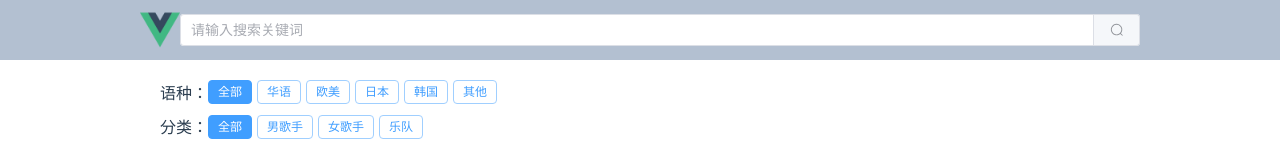
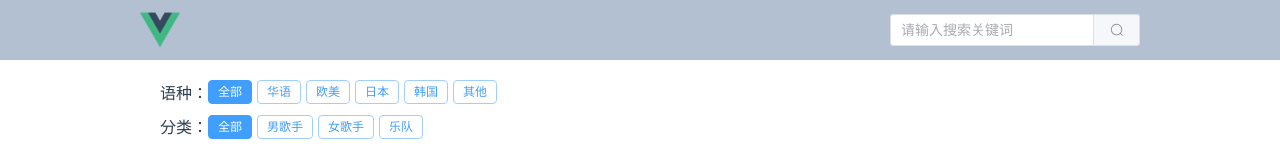
Before and after one commit to davidkoojohn/music-vue, a Vue app: page /#/ in a window 1280 px wide. Shown: the top 147 px of the page. Built offline with nearby package versions, Linux system fonts and the light colour scheme; no server answers.

Commit message:
add search component

```diff
--- a/auto-imports.d.ts
+++ /dev/null
@@ -1,6 +0,0 @@
-// Generated by 'unplugin-auto-import'
-// We suggest you to commit this file into source control
-declare global {
-  const ElDivider: typeof import('element-plus/es')['ElDivider']
-}
-export {}
--- a/package.json
+++ b/package.json
@@ -10,12 +10,14 @@
     "@element-plus/icons-vue": "^0.2.7",
     "axios": "^0.25.0",
     "element-plus": "^2.0.1",
+    "lodash": "^4.17.21",
     "pinia": "^2.0.11",
     "qs": "^6.10.3",
     "vue": "^3.2.25",
     "vue-router": "^4.0.12"
   },
   "devDependencies": {
+    "@types/lodash": "^4.14.178",
     "@vitejs/plugin-vue": "^2.0.0",
     "typescript": "^4.4.4",
     "unplugin-auto-import": "^0.5.11",
--- a/src/components/HelloWorld.vue
+++ /dev/null
@@ -1,52 +0,0 @@
-<script setup lang="ts">
-import { ref } from 'vue'
-
-defineProps<{ msg: string }>()
-
-const count = ref(0)
-</script>
-
-<template>
-  <h1>{{ msg }}</h1>
-
-  <p>
-    Recommended IDE setup:
-    <a href="https://code.visualstudio.com/" target="_blank">VSCode</a>
-    +
-    <a href="https://github.com/johnsoncodehk/volar" target="_blank">Volar</a>
-  </p>
-
-  <p>See <code>README.md</code> for more information.</p>
-
-  <p>
-    <a href="https://vitejs.dev/guide/features.html" target="_blank">
-      Vite Docs
-    </a>
-    |
-    <a href="https://v3.vuejs.org/" target="_blank">Vue 3 Docs</a>
-  </p>
-
-  <button type="button" @click="count++">count is: {{ count }}</button>
-  <p>
-    Edit
-    <code>components/HelloWorld.vue</code> to test hot module replacement.
-  </p>
-</template>
-
-<style scoped>
-a {
-  color: #42b983;
-}
-
-label {
-  margin: 0 0.5em;
-  font-weight: bold;
-}
-
-code {
-  background-color: #eee;
-  padding: 2px 4px;
-  border-radius: 4px;
-  color: #304455;
-}
-</style>
--- /dev/null
+++ b/src/components/SearchComponent.vue
@@ -0,0 +1,43 @@
+<template>
+  <el-autocomplete
+    class="search"
+    placeholder="请输入搜索关键词"
+    v-model="state"
+    :fetch-suggestions="fetchSuggestions"
+    @select="handleSelect"
+    @keydown.enter="handleSearch"
+  >
+    <template #append>
+      <el-button
+        :icon="Search"
+        @click="handleSearch"
+      />
+    </template>
+  </el-autocomplete>
+</template>
+
+<script setup lang="ts">
+import { ref, toRefs } from 'vue'
+import { Search } from "@element-plus/icons-vue"
+
+const state = ref('')
+
+const props = defineProps<{
+  fetchSuggestions: () => void
+}>()
+
+const { fetchSuggestions } = toRefs(props)
+
+const emit = defineEmits(["onSearch", "onSelect"])
+const handleSearch = () => {
+  emit("onSearch", state.value)
+}
+
+const handleSelect = (item: any) => {
+  emit("onSelect", item)
+}
+</script>
+
+<style scoped>
+
+</style>
--- a/src/layouts/Base.vue
+++ b/src/layouts/Base.vue
@@ -5,14 +5,11 @@
         <router-link class="logo" :to="{ name: 'Landing'}">
           <img height="40" src="../assets/logo.png" alt="音乐🎵">
         </router-link>
-        <el-input
-            placeholder="请输入搜索关键词"
-            class="search"
-        >
-          <template #append>
-            <el-button :icon="Search"></el-button>
-          </template>
-        </el-input>
+        <SearchComponent
+          :fetchSuggestions="querySearchAsync"
+          @onSearch="handleSearch"
+          @onSelect="handleSelect"
+        />
       </div>
     </el-header>
     <div class="container">
@@ -29,8 +26,34 @@
   </el-container>
 </template>
 
-<script setup>
-import { Search } from "@element-plus/icons-vue"
+<script setup lang="ts">
+import SearchComponent from "../components/SearchComponent.vue"
+import { debounce } from "lodash"
+
+const handleSearch = debounce((data: string) => {
+  console.log(data)
+}, 500)
+
+const handleSelect = (item: any) => {
+  console.log(item)
+}
+
+const suggestions = [
+  { value: 'vue', link: 'https://github.com/vuejs/vue' },
+  { value: 'element', link: 'https://github.com/ElemeFE/element' },
+  { value: 'cooking', link: 'https://github.com/ElemeFE/cooking' },
+  { value: 'mint-ui', link: 'https://github.com/ElemeFE/mint-ui' },
+  { value: 'vuex', link: 'https://github.com/vuejs/vuex' },
+  { value: 'vue-router', link: 'https://github.com/vuejs/vue-router' },
+  { value: 'babel', link: 'https://github.com/babel/babel' },
+]
+
+let timeout: number = 0
+const querySearchAsync = debounce((queryString: string, callback: (arg: any) => void) => {
+  console.log(queryString)
+  callback(suggestions)
+}, 1000)
+
 </script>
 
 <style>
--- a/src/pages/ArtistDetail.vue
+++ b/src/pages/ArtistDetail.vue
@@ -10,7 +10,7 @@
         <el-skeleton-item variant="text" />
       </template>
       <template #default>
-        <el-row :gutter="10">
+        <el-row :gutter="20">
           <el-col
             :span="6"
             :xs="24"
```
Also changed, not shown: components.d.ts (deleted, +0 -27 lines), 1 other file (tests, documents, lock files or other folders).
